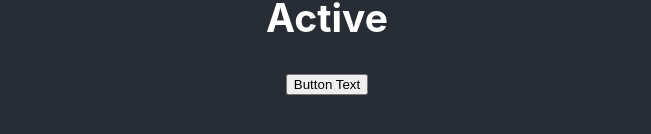
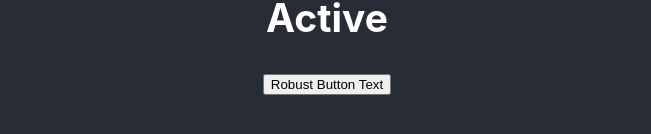
Before and after one commit to jonathanprozzi/react-typescript, a React (Create React App) app: page / in a window 1280 px wide. Shown: the part 422-556 px from the top of the page, without its empty margins (313-964 px from the left). Built offline with nearby package versions, Linux system fonts and the light colour scheme.

Commit message:
Button now uses React.FC<Props> to be much more robust

```diff
--- a/src/App.tsx
+++ b/src/App.tsx
@@ -13,8 +13,12 @@ const App: React.FC = () => {
             e.preventDefault();
             console.log(e);
           }}
-          text="Button Text"
-        />
+        >
+          {/* <div>
+            <h3>THIS IS BAD PRACTICE BUT THIS WORKS BC IT'S A CHILD</h3>
+          </div> */}
+          Robust Button Text
+        </Button>
       </header>
     </div>
   );
--- a/src/components/Button.tsx
+++ b/src/components/Button.tsx
@@ -1,13 +1,14 @@
 import React from "react";
 
 type Props = {
-  text: string;
   onChange?: (e: React.FormEvent<HTMLInputElement>) => void;
   onClick: (e: React.MouseEvent<HTMLButtonElement>) => void;
 };
 
-const Button = ({ text, onClick }: Props) => {
-  return <button onClick={onClick}>{text}</button>;
+// using the Functional Component (FC) type and merges the expected Props allows for robust inclusion of children without needing to worry about explicitly defining the children type -  use this when including children
+
+const Button: React.FC<Props> = ({ children, onClick }) => {
+  return <button onClick={onClick}>{children}</button>;
 };
 
 export default Button;
```
